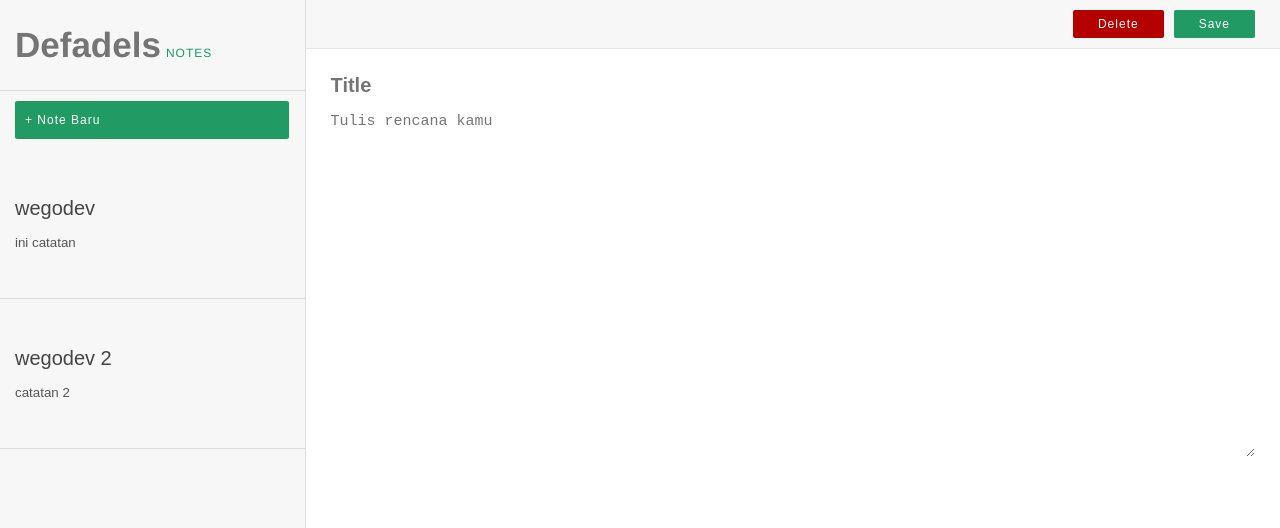
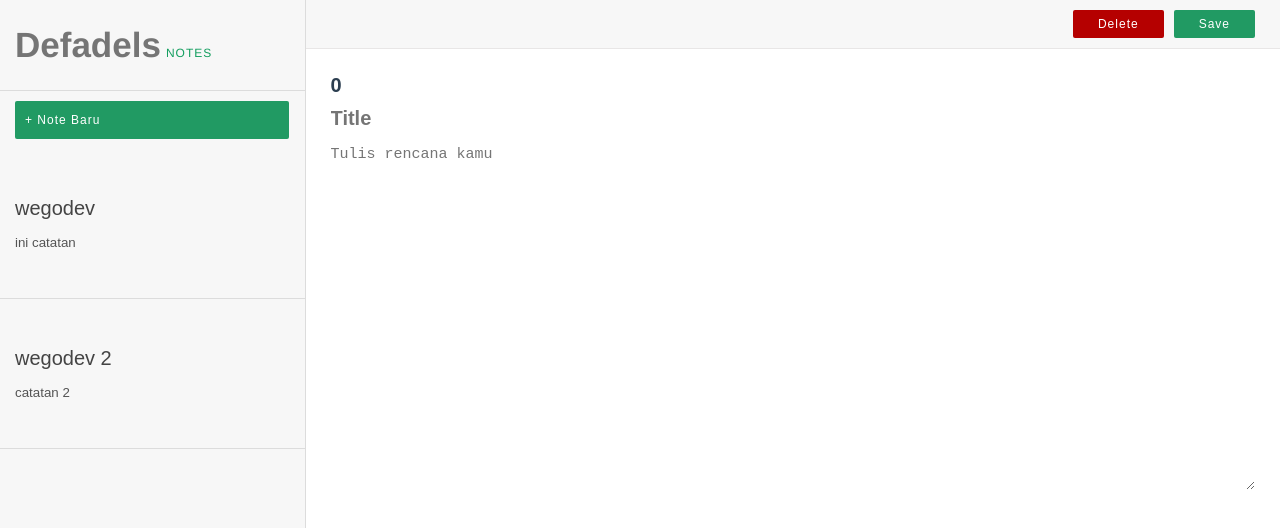
Before and after one commit to defadels/notes-vue, a Vue app: page / in a window 1280 px wide. Shown: the top 528 px of the page. Built offline with nearby package versions, Linux system fonts and the light colour scheme.

Commit message:
passing function updateNote by props propUpdateNote to components formNotes, update note according to id of object, access an object by find the index of array

```diff
--- a/src/App.vue
+++ b/src/App.vue
@@ -14,7 +14,7 @@
     </div>
 
     <div class="kanan">
-    <FormNotes :propSaveNote="saveNote" :propDataForm="dataForm"/>
+    <FormNotes :propSaveNote="saveNote"  :propUpdateNote="updateNote" :propDataForm="dataForm"/>
     </div>
   </div>
 </template>
@@ -37,19 +37,32 @@ export default {
      }
   },
   methods: {
+     // mengosongkan value pada form notes
      newNote() {
-
+       this.dataForm = {id: 0, title : '', description: ''}
      },
+     // lakukan save note dengan push index baru pada array
      saveNote(title, description){
           let newNote = {'title' : title, 'description' : description}
 
           this.notes.push(newNote);
      },
+     // lakukan update note berdasarkan id note
+     updateNote(id, title, description){
+
+          // mengakses object dalam array dengan cara mencari index berdasarkan id yg dipilih
+          let noteIndex = this.notes.findIndex(note => note.id === id);
+
+
+          // mengganti nilai pada object dengan yang baru diinput / diganti oleh user
+          this.notes[noteIndex].title = title;
+          this.notes[noteIndex].description = description;
+     },
      editNote(id){
           // console.log("App.vue");
           this.dataForm = this.notes.find(note => note.id === id);
 
-          console.log(this.dataForm);
+          // console.log(this.dataForm);
      },
   }
 }
--- a/src/components/formNotes.vue
+++ b/src/components/formNotes.vue
@@ -7,6 +7,7 @@
     </div>
 
     <div class="content">
+        <input type="text" name="" id="" placeholder="Id" class="text" v-model="id">
         <input type="text" name="" id="" placeholder="Title" class="text" v-model="title">
         <textarea name="" class="text textarea" id="" placeholder="Tulis rencana kamu" v-model="description"></textarea>
     </div>
@@ -24,9 +25,13 @@ export default {
         propDataForm: {
             type: Object
         },
+        propUpdateNote: {
+            type: Function
+        },
     },
     data: function(){
         return {
+            id : 0,
             title : '',
             description : ''
         }
@@ -34,11 +39,19 @@ export default {
     methods: {
         submitNote(e) {
             e.preventDefault();
-            this.propSaveNote(this.title, this.description)
+
+            if(this.id === 0){
+
+                this.propSaveNote(this.title, this.description)
+            } else {
+                this.propUpdateNote(this.id, this.title, this.description)
+
+            }
         }
     },
     watch : {
         propDataForm: function(note){
+            this.id = note.id;
             this.title = note.title;
             this.description = note.description;
         }
```
